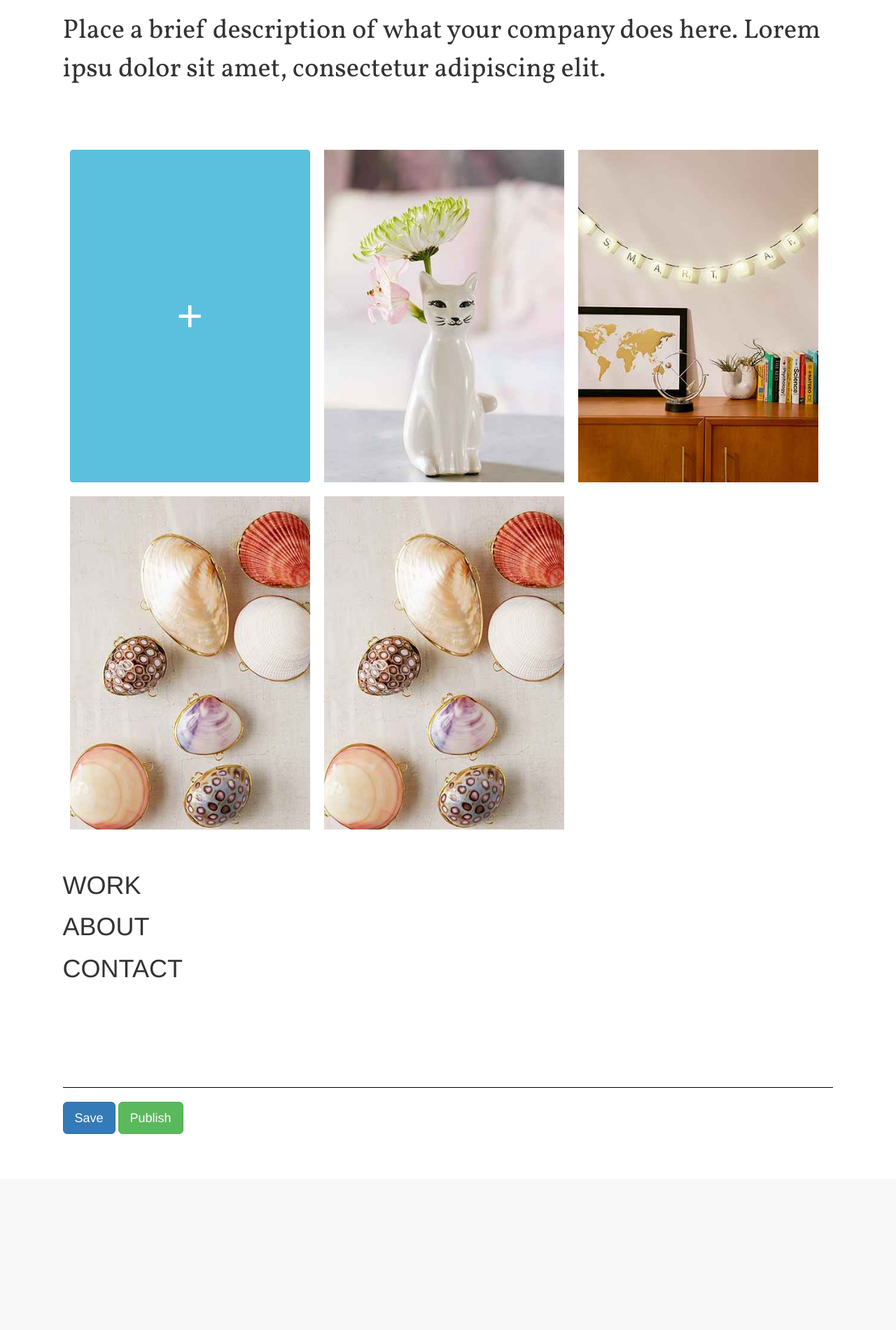
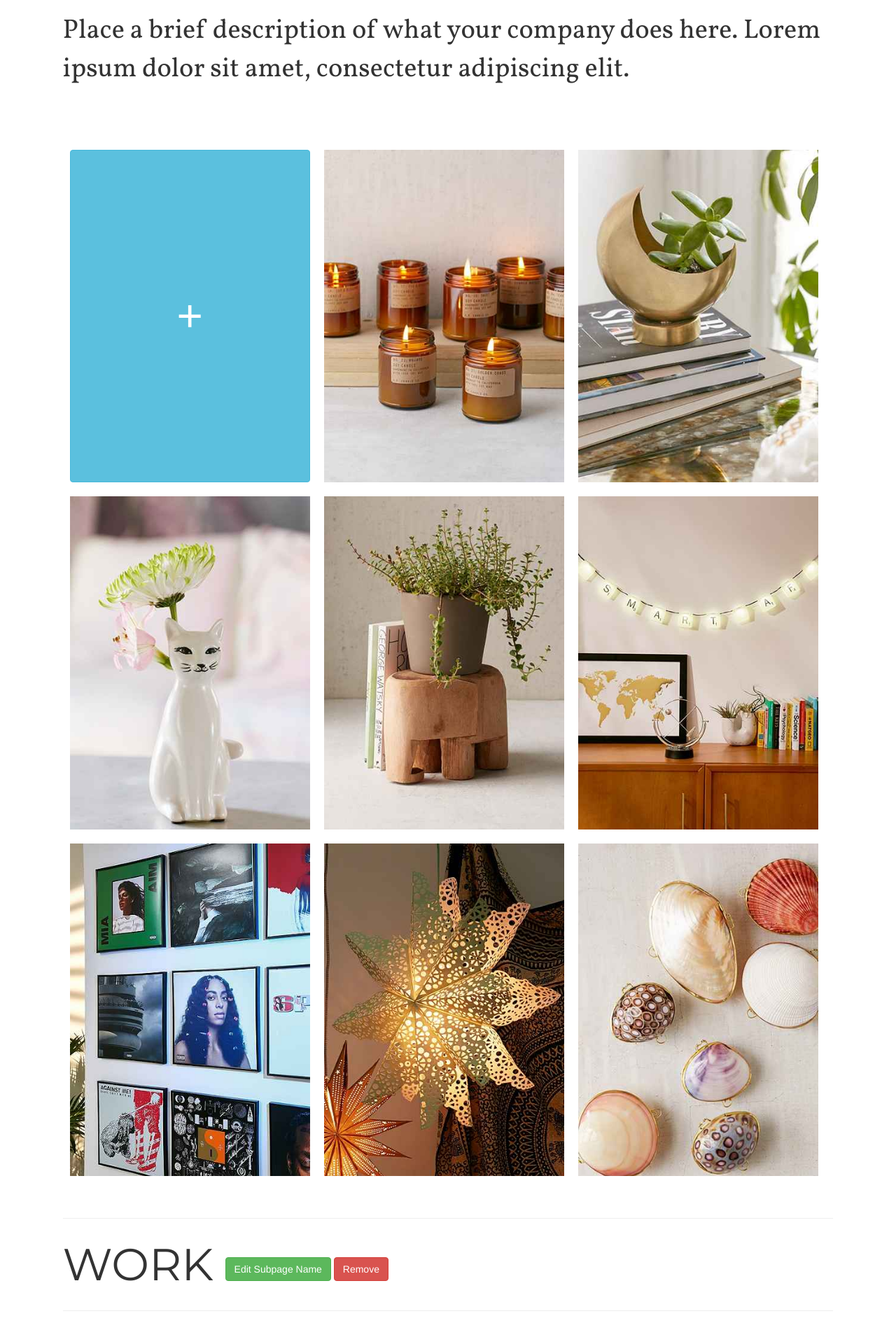
Before and after one commit to maxbert/reimagined-potato, a Flask app: template templates/template1/saved_site1.html in a window 1280 px wide. Shown: the part 200-2100 px from the top of the page at 70% size. Before the commit the page ends 1820 px from the top, so only its background shows below. Run offline with Flask 2, Linux system fonts and the light colour scheme; the template is opened without the code that fills it, so the values that code supplies are empty; some libraries are stand-ins or nearby versions.

Commit message:
app.py added routes

```diff
--- a/app.py
+++ b/app.py
@@ -48,8 +48,14 @@ def accountsettings():
 @app.route("/logout/")
 def logout():
     if "user" in session: session.pop("user")
-    if "coords" in session: session.pop("coords")
     return redirect(url_for("home"))
+
+
+#@app.route("/mypages/")
+#def mypages():
+#    if "user" not in session:
+#        return redirect(url_for("login"))
+#    return render_template("")
 
 @app.route("/save/", methods = ['POST'])
 def save():
@@ -67,6 +73,15 @@ def design(template):
     temp_url = template + '/' + template + '.html'
     return render_template(temp_url)
 
+@app.route("/<username>/edit/<site_name>")
+def edit_site(username, site_name):
+    if "user" not in session:
+        return redirect(url_for("login"))
+    if session["user"] != username:
+        return redirect(url_for("homepage"))
+    temp_url = "%s/edit/%s.html"%(username,site_name)
+    return render_template(temp_url)
+
 @app.route("/<username>/<site_name>")
 def hosted_site(username, site_name):
     temp_url = username + '/' + site_name + '.html'
--- a/templates/template1/saved_site1.html
+++ b/templates/template1/saved_site1.html
@@ -2,7 +2,7 @@
 <html>
 <head>
 
-    <title>Company Name</title>
+    <title></title>
 
     <meta charset="utf-8">
     <meta name="viewport" content="width=device-width, initial-scale=1">
@@ -16,14 +16,14 @@
 
   </head>
 
-  <body data-gr-c-s-loaded="true">
+  <body>
 
     <nav class="nav navbar-default navbar-fixed-top" role="banner">
       <div class="navbar-header">
         <div class="pull-left">
 	  <a href="#"><img id="logo" src="/static/images/generic_logo.png" style="max-height: 100%;"></a>
 	  <button type="button" class="btn btn-success">Upload Logo</button>
-	  <button type="button" class="btn btn-danger">Remove</button>
+	  <button type="button" class="btn btn-danger remlogo">Remove</button>
 	</div>
       </div>
       <ul class="nav navbar-nav navbar-right" id="navlist">
@@ -38,23 +38,54 @@
     <button type="button" class="btn btn-success" id="editdesc">Edit Company Description</button>
 
     <div style="margin-top: 3%;" id="descholder">
-
-    <p id="description">Place a brief description of what your company does here. Lorem ipsu dolor sit amet, consectetur adipiscing elit.</p></div>
+      <p id="description">
+	Place a brief description of what your company does here. Lorem ipsum dolor sit amet, consectetur adipiscing elit.
+      </p>
+    </div>
     <div id="boxholder">
       <div class="box">
 	<div class="tile" id="addtile">
 	  <button id="addphto" type="button" class="btn btn-info">+</button>
 	</div>
       </div>
+    <div class="box">
+      <div class="tile">
+	<img id="image1" src="/static/images/image1.jpeg" alt="Place image here." width="100%">
+	<div class="imgDescription">
+	  <p id="imgDescription" class="imdesc">Describe this image.</p>
+	  <button type="button" class="btn btn-success">Upload Picture</button>
+	  <button type="button" class="btn btn-danger remphto">Remove</button>
+	</div>
+      </div>
+    </div>
 
-
-
+    <div class="box">
+      <div class="tile">
+	<img id="image2" src="/static/images/image2.jpeg" alt="Place image here." width="100%">
+	<div class="imgDescription">
+	  <p id="imgDescription" class="imdesc">Describe this image.</p>
+	  <button type="button" class="btn btn-success">Upload Picture</button>
+	  <button type="button" class="btn btn-danger remphto">Remove</button>
+	</div>
+      </div>
+    </div>
 
     <div class="box">
       <div class="tile">
 	<img id="image3" src="/static/images/image3.jpeg" alt="Place image here." width="100%">
 	<div class="imgDescription">
-	  <p id="imgDescription3">Describe this image.</p>
+	  <p id="imgDescription" class="imdesc">Describe this image.</p>
+	  <button type="button" class="btn btn-success">Upload Picture</button>
+	  <button type="button" class="btn btn-danger remphto">Remove</button>
+	</div>
+      </div>
+    </div>
+
+    <div class="box">
+      <div class="tile">
+	<img id="image4" src="/static/images/image4.jpeg" alt="Place image here." width="100%">
+	<div class="imgDescription">
+	  <p id="imgDescription" class="imdesc">Describe this image.</p>
 	  <button type="button" class="btn btn-success">Upload Picture</button>
 	  <button type="button" class="btn btn-danger remphto">Remove</button>
 	</div>
@@ -62,13 +93,44 @@
     </div>
 
 
-
-
     <div class="box">
       <div class="tile">
 	<img id="image5" src="/static/images/image5.jpeg" alt="Place image here." width="100%">
 	<div class="imgDescription">
-	  <p id="imgDescription5">Describe this image.</p>
+	  <p id="imgDescription" class="imdesc">Describe this image.</p>
+	  <button type="button" class="btn btn-success">Upload Picture</button>
+	  <button type="button" class="btn btn-danger remphto">Remove</button>
+	</div>
+      </div>
+    </div>
+
+    <div class="box">
+      <div class="tile">
+	<img id="image6" src="/static/images/image6.jpeg" alt="Place image here." width="100%">
+	<div class="imgDescription">
+	  <p id="imgDescription" class="imdesc">Describe this image.</p>
+	  <button type="button" class="btn btn-success">Upload Picture</button>
+	  <button type="button" class="btn btn-danger remphto">Remove</button>
+	</div>
+      </div>
+    </div>
+
+    <div class="box">
+      <div class="tile">
+	<img id="image7" src="/static/images/image7.jpeg" alt="Place image here." width="100%">
+	<div class="imgDescription">
+	  <p id="imgDescription" class="imdesc">Describe this image.</p>
+	  <button type="button" class="btn btn-success">Upload Picture</button>
+	  <button type="button" class="btn btn-danger remphto">Remove</button>
+	</div>
+      </div>
+    </div>
+
+    <div class="box">
+      <div class="tile">
+	<img id="image8" src="/static/images/image8.jpeg" alt="Place image here." width="100%">
+	<div class="imgDescription">
+	  <p id="imgDescription" class="imdesc">Describe this image.</p>
 	  <button type="button" class="btn btn-success">Upload Picture</button>
 	  <button type="button" class="btn btn-danger remphto">Remove</button>
 	</div>
@@ -76,28 +138,34 @@
     </div>
 
 
-
-
-
-
-
-
-    <div class="box"><div class="tile"><img id="image8" src="/static/images/image8.jpeg" alt="Place image here" width="100%"><div class="imgDescription"><p id="imgDescription8">Describe this image</p><button type="button" class="btn btn-danger remphto">Remove</button><button type="button" class="btn btn-success">Upload Picture</button></div></div></div><div class="box"><div class="tile"><img id="image8" src="/static/images/image8.jpeg" alt="Place image here" width="100%"><div class="imgDescription"><p id="imgDescription8">Describe this image</p><button type="button" class="btn btn-danger remphto">Remove</button><button type="button" class="btn btn-success">Upload Picture</button></div></div></div></div>
+    </div>
     <div class="spacer" style="clear: both;"></div>
     <div class="spacer" style="margin-top: 5rem;"></div>
+    <hr>
 
-    <div id="work">
-      <h1>WORK</h1>
+    <div class="subpage" id="work">
+      <div class="sptitle">WORK </div>
+	  <button style="margin-top: -2.5rem;" type="button" class="btn btn-success">Edit Subpage Name</button>
+	  <button style="margin-top: -2.5rem;" type="button" class="btn btn-danger">Remove</button>
+    </div>
+    <hr>
 
+    <div class="subpage" id="about">
+      <div class="sptitle">ABOUT </div>
+	  <button style="margin-top: -2.5rem;" type="button" class="btn btn-success">Edit Subpage Name</button>
+	  <button style="margin-top: -2.5rem;" type="button" class="btn btn-danger">Remove</button>
     </div>
+    <hr>
 
-    <div id="about">
-      <h1>ABOUT</h1>
+    <div class="subpage" id="contact">
+      <div class="sptitle">CONTACT </div>
+	  <button style="margin-top: -2.5rem;" type="button" class="btn btn-success">Edit Subpage Name</button>
+	  <button style="margin-top: -2.5rem;" type="button" class="btn btn-danger">Remove</button>
     </div>
+    <hr>
 
-    <div id="contact">
-      <h1>CONTACT</h1>
-    </div>
+    <div class="spacer" style="margin-top:5rem;"></div>
+    <button type="button" class="btn btn-info btn-lg">Add Subpage</button>
 
     <div class="spacer" style="margin-top: 15rem;"></div>
     <hr style="border-top: 1px solid black;">
```
